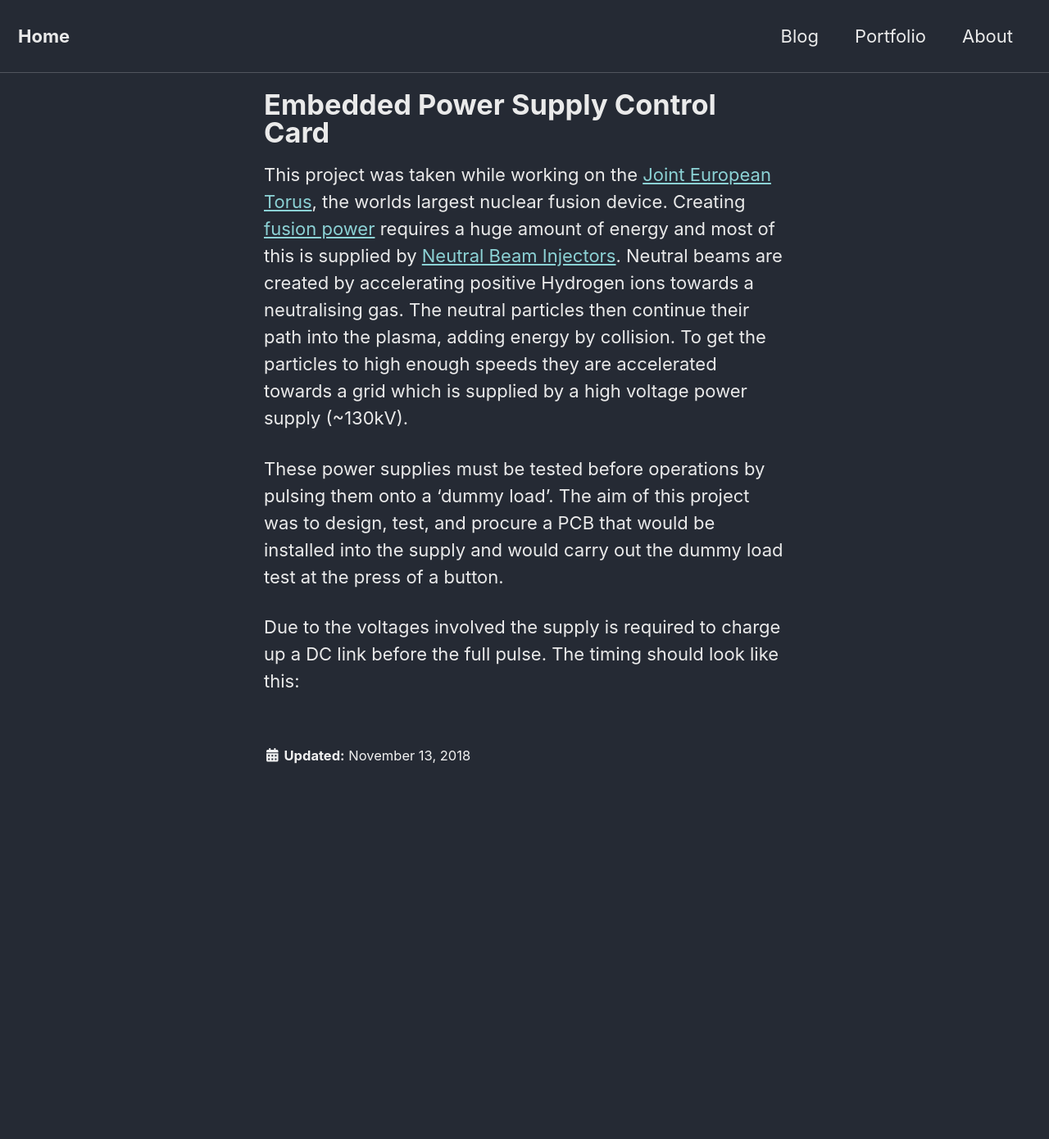
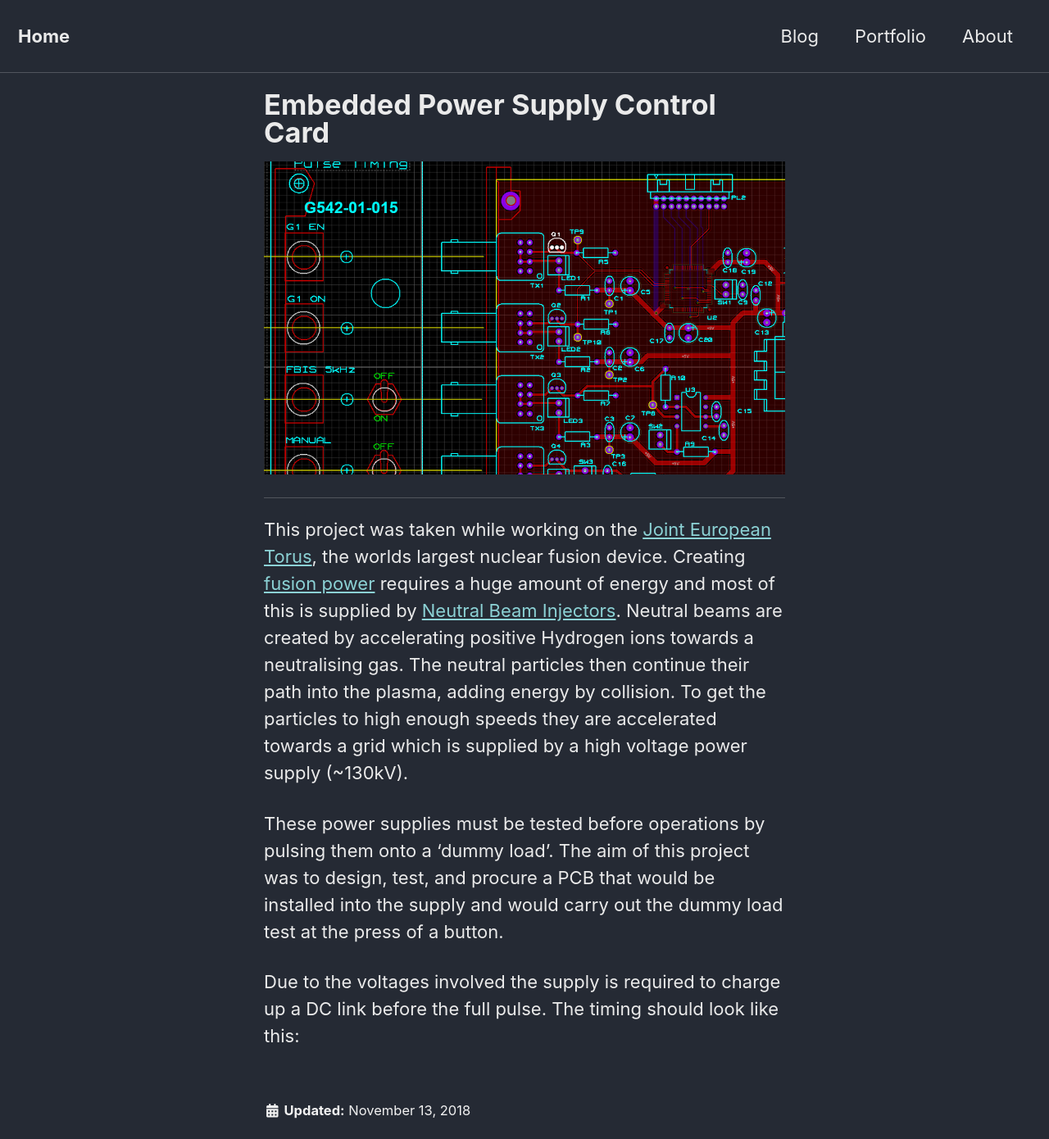
Before and after one commit to mdwcrft/mdwcrft.github.io, a Jekyll site: the page built from _portfolio/embed-PCB.md, in a window 1280 px wide. Shown: the whole page at 82% size. Built offline with Jekyll 4.4.1, drawn with Linux system fonts in a browser that asks for light colours; cached includes are drawn as plain includes; nearby versions of some CDN libraries; before the commit the page ends 957 px from its top, so only the background shows below that.

Commit message:
update embed PCB page

```diff
--- a/_portfolio/embed-PCB.md
+++ b/_portfolio/embed-PCB.md
@@ -2,6 +2,10 @@
 title: "Embedded Power Supply Control Card"
 excerpt: "Embedded Power Supply Control Card"
 collection: portfolio
+---
+
+<img src="{{ site.url }}{{ site.baseurl }}/assets/images/p1.PNG" alt="Some alt text">
+
 ---
 
 This project was taken while working on the [Joint European Torus](https://en.wikipedia.org/wiki/Joint_European_Torus), the worlds largest nuclear fusion device. Creating [fusion power](https://en.wikipedia.org/wiki/Fusion_power) requires a huge amount of energy and most of this is supplied by [Neutral Beam Injectors](https://en.wikipedia.org/wiki/Neutral_beam_injection). Neutral beams are created by accelerating positive Hydrogen ions towards a neutralising gas. The neutral particles then continue their path into the plasma, adding energy by collision. To get the particles to high enough speeds they are accelerated towards a grid which is supplied by a high voltage power supply (~130kV).
```
